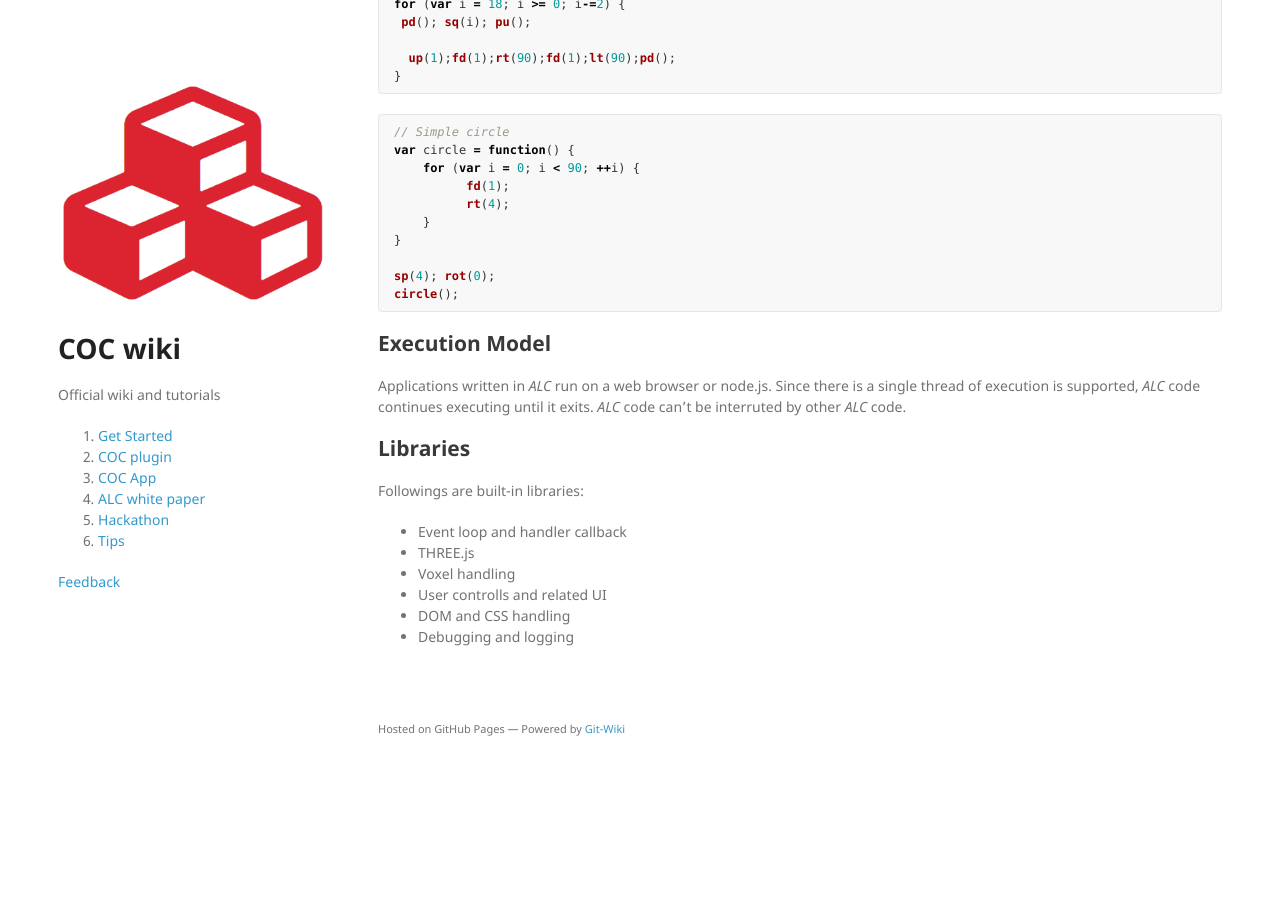
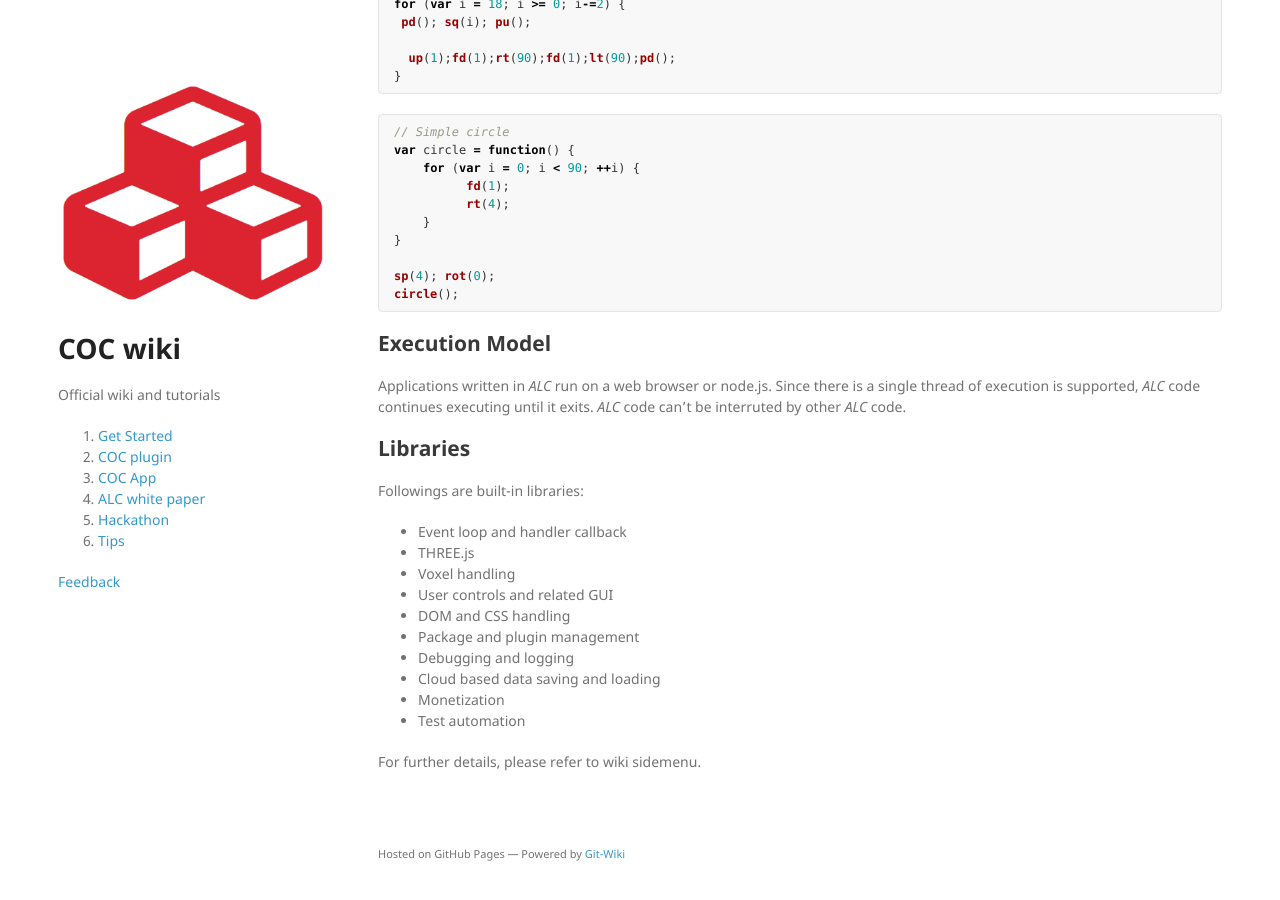
Before and after one commit to daisykim/daisykim.github.io, a Jekyll site: the page built from p/alc-1.0-white-paper.md, in a window 1280 px wide and 900 px high, scrolled down 1909 px. Built offline with Jekyll 4.4.1, drawn with Linux system fonts in a browser that asks for light colours; nearby versions of some CDN libraries; our own code applies the rules of GitHub Pages for plain Markdown files; before the commit the page ends 2684 px from its top, so only the background shows below that.

Commit message:
Update alc

```diff
--- a/p/alc-1.0-white-paper.md
+++ b/p/alc-1.0-white-paper.md
@@ -89,6 +89,12 @@ Followings are built-in libraries:
 * Event loop and handler callback
 * THREE.js
 * Voxel handling
-* User controlls and related UI
+* User controls and related GUI
 * DOM and CSS handling
+* Package and plugin management
 * Debugging and logging
+* Cloud based data saving and loading
+* Monetization
+* Test automation
+
+For further details, please refer to wiki sidemenu.
```
